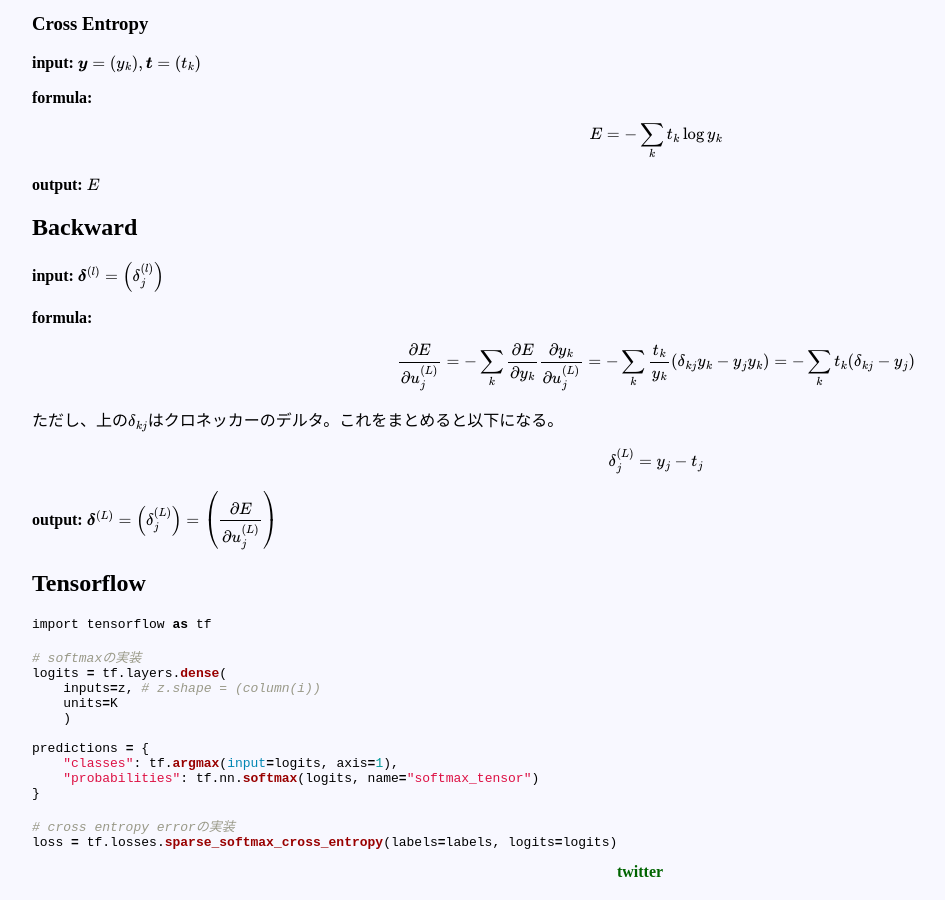
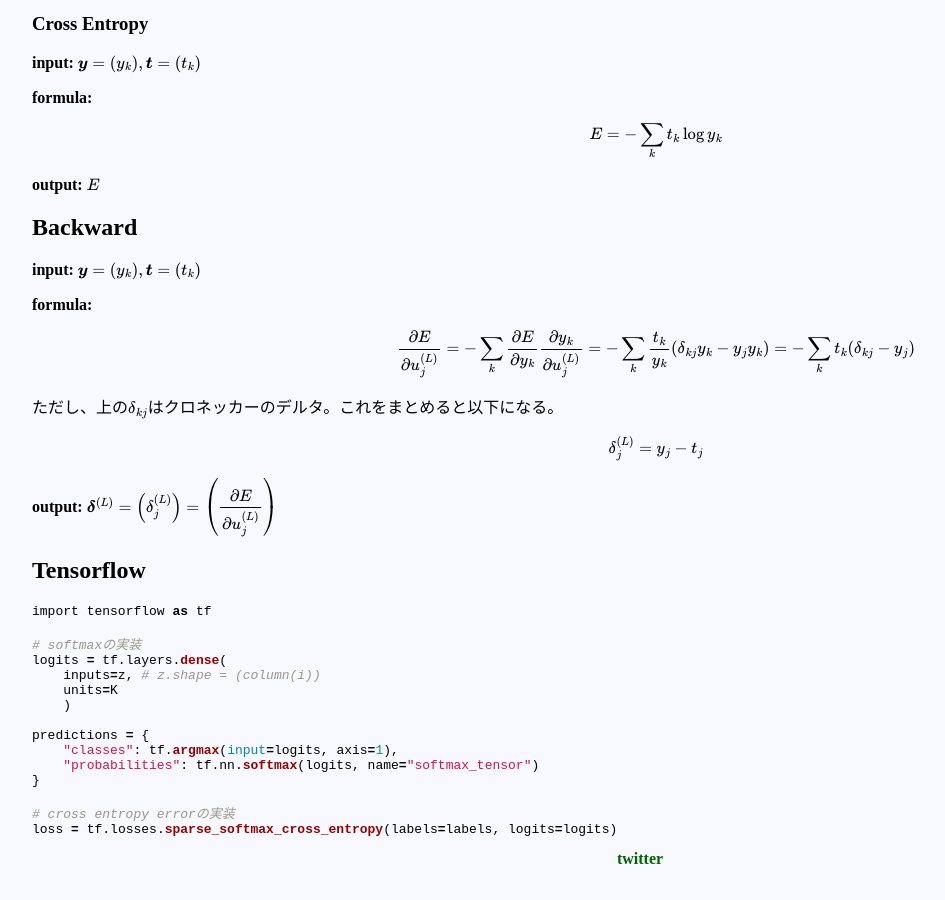
Before and after one commit to HUITCLUB/HUITCLUB.github.io, a Jekyll site: the page built from _posts/2018-03-03-SoftmaxWithCrossEntropy.md, in a window 1280 px wide and 900 px high, scrolled down 4402 px. Shown: the whole window, without its empty margins (0-945 px from the left). Built offline with Jekyll 4.4.1, drawn with Linux system fonts in a browser that asks for light colours; formulas are drawn with MathJax 3.

Commit message:
add images

```diff
--- a/_posts/2018-03-03-SoftmaxWithCrossEntropy.md
+++ b/_posts/2018-03-03-SoftmaxWithCrossEntropy.md
@@ -177,7 +177,7 @@ $$
 
 
 ## Backward
-**input:** $$ \boldsymbol{\delta}^{(l)} = \left( \delta^{(l)}_j \right) $$
+**input:** $$ \boldsymbol{y} = \left( y_k \right), \boldsymbol{t} = \left( t_k \right) $$
 
 **formula:**
 
```
